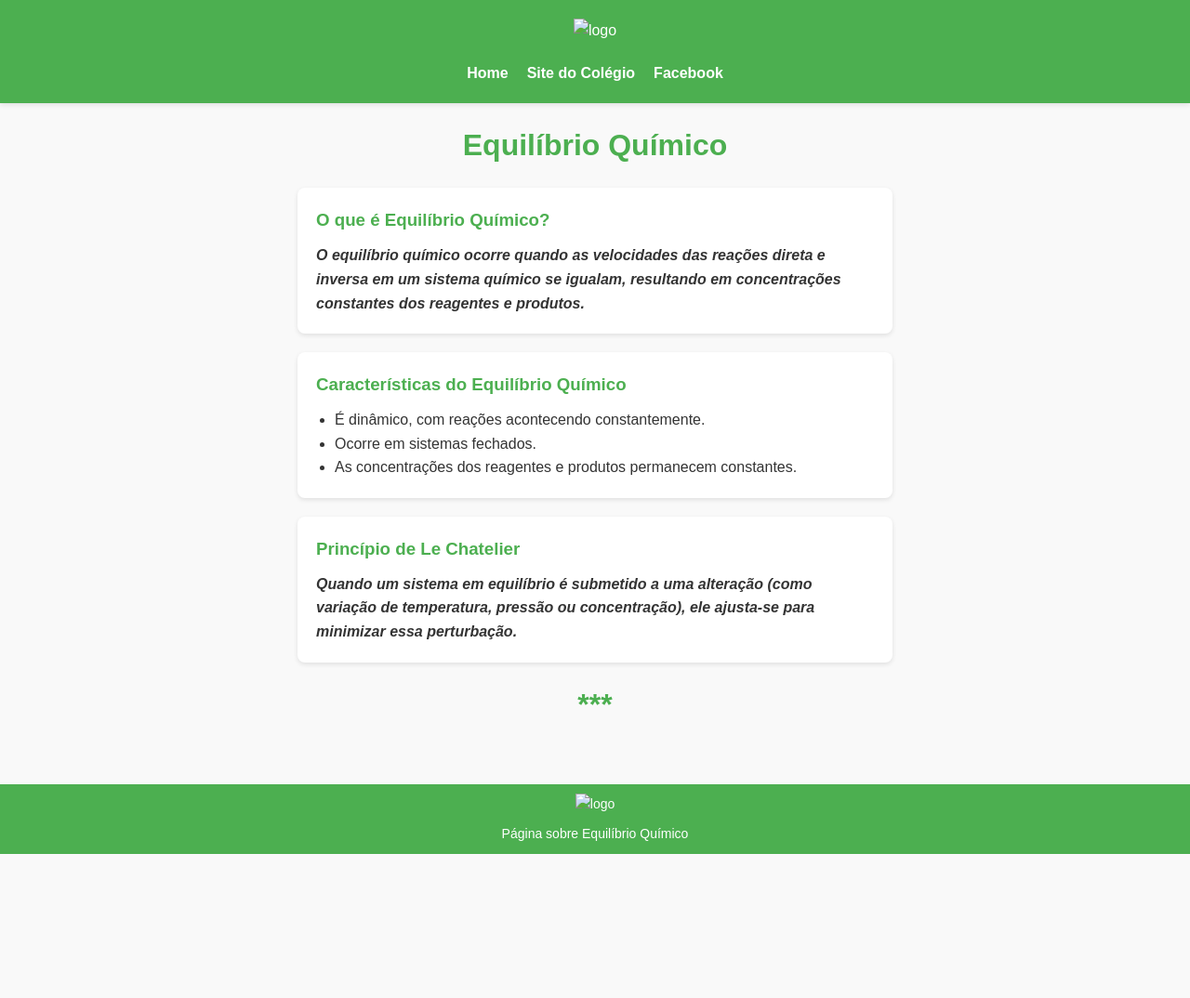
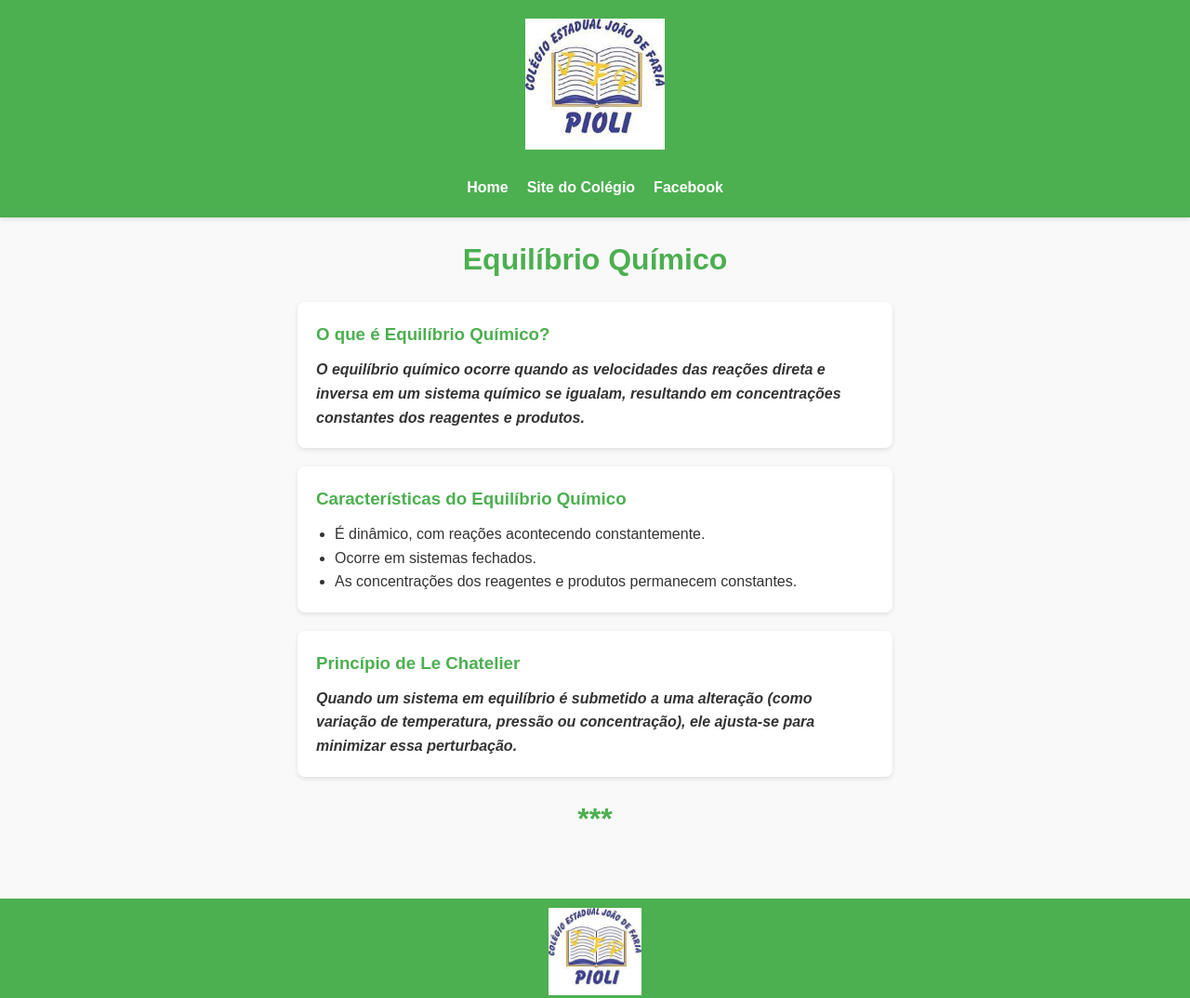
Before and after one commit to si1entz/Quimica, a plain HTML site: page index.html in a window 1280 px wide. Shown: the top 1074 px of the page at 93% size. Before the commit the page ends 919 px from the top, so only its background shows below. Drawn offline with Linux system fonts and the light colour scheme; the site is published under a folder, as on GitHub Pages, so addresses that start at the root find nothing.

Commit message:
llllllllllllllll

```diff
--- a/index.html
+++ b/index.html
@@ -11,7 +11,7 @@
 <body>
     <header>
         <p>
-            <img id="TITULOIMAGEM" src="/logo.jpeg" alt="logo">
+            <img id="TITULOIMAGEM" src="logo.jpeg" alt="logo">
         </p>
         <strong>
             <nav>
@@ -49,7 +49,7 @@
 
     <footer>
         <p>
-            <img id="TITULOIMAGEM2" src="/logo.jpeg" alt="logo">
+            <img id="TITULOIMAGEM2" src="logo.jpeg" alt="logo">
         </p>
         <p>Página sobre Equilíbrio Químico</p>
     </footer>
```
